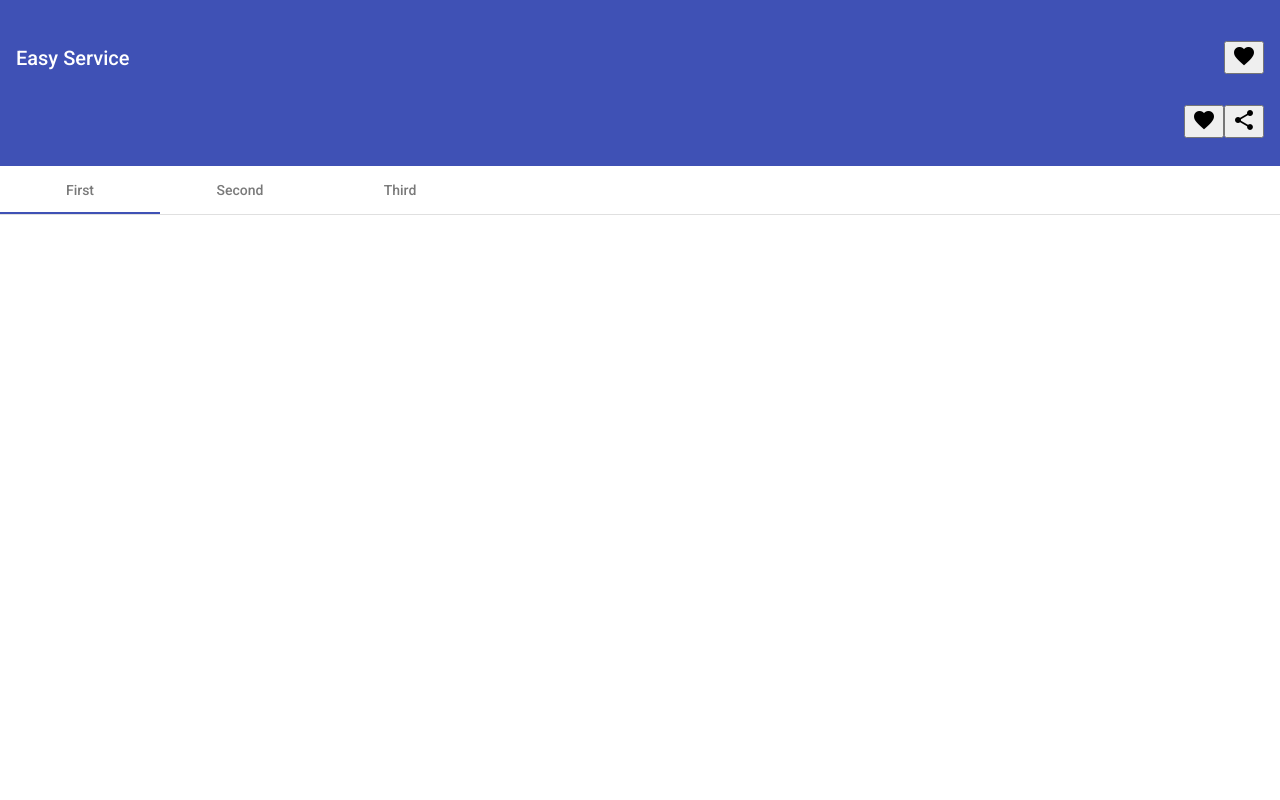
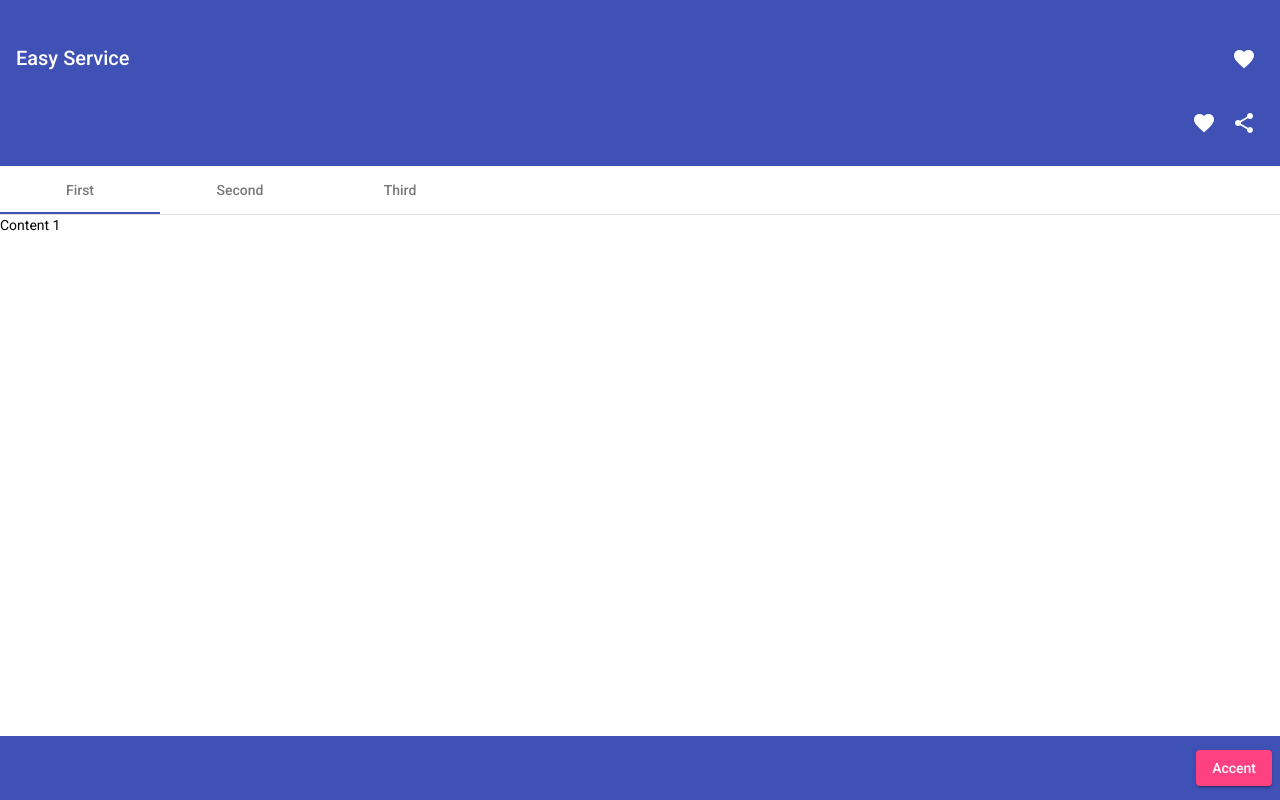
Before and after one commit to matheusnuneso/easy-service, an Angular app: page / in a window 1280 px wide. Built offline with nearby package versions, Linux system fonts and the light colour scheme.

Commit message:
add footer

```diff
--- a/src/app/app.component.css
+++ b/src/app/app.component.css
@@ -6,3 +6,11 @@ mat-toolbar {
   padding-top: 2%;
   padding-bottom: 1%;
 }
+
+.footer {
+  padding: 20px;
+  margin: 0;
+  position: absolute;
+  width: 100%;
+  bottom: 0;
+}
--- a/src/app/app.component.html
+++ b/src/app/app.component.html
@@ -20,9 +20,13 @@
 </mat-toolbar>
 
 <mat-tab-group>
-  <mat-tab label="First"> </mat-tab>
+  <mat-tab label="First"> Content 1 </mat-tab>
   <mat-tab label="Second"> Content 2 </mat-tab>
   <mat-tab label="Third"> Content 3 </mat-tab>
 </mat-tab-group>
 
+<mat-toolbar color="primary" class="footer">
+  <button style="position: fixed; right: 8px;" mat-raised-button color="accent">Accent</button>
+</mat-toolbar>
+
 <router-outlet></router-outlet>
--- a/src/app/app.module.ts
+++ b/src/app/app.module.ts
@@ -7,6 +7,7 @@ import { BrowserAnimationsModule } from '@angular/platform-browser/animations';
 import {MatToolbarModule} from '@angular/material/toolbar';
 import {MatIconModule} from '@angular/material/icon';
 import {MatTabsModule} from '@angular/material/tabs';
+import {MatButtonModule} from '@angular/material/button';
 
 @NgModule({
   declarations: [
@@ -18,7 +19,8 @@ import {MatTabsModule} from '@angular/material/tabs';
     BrowserAnimationsModule,
     MatToolbarModule,
     MatIconModule,
-    MatTabsModule
+    MatTabsModule,
+    MatButtonModule
   ],
   providers: [],
   bootstrap: [AppComponent]
```
